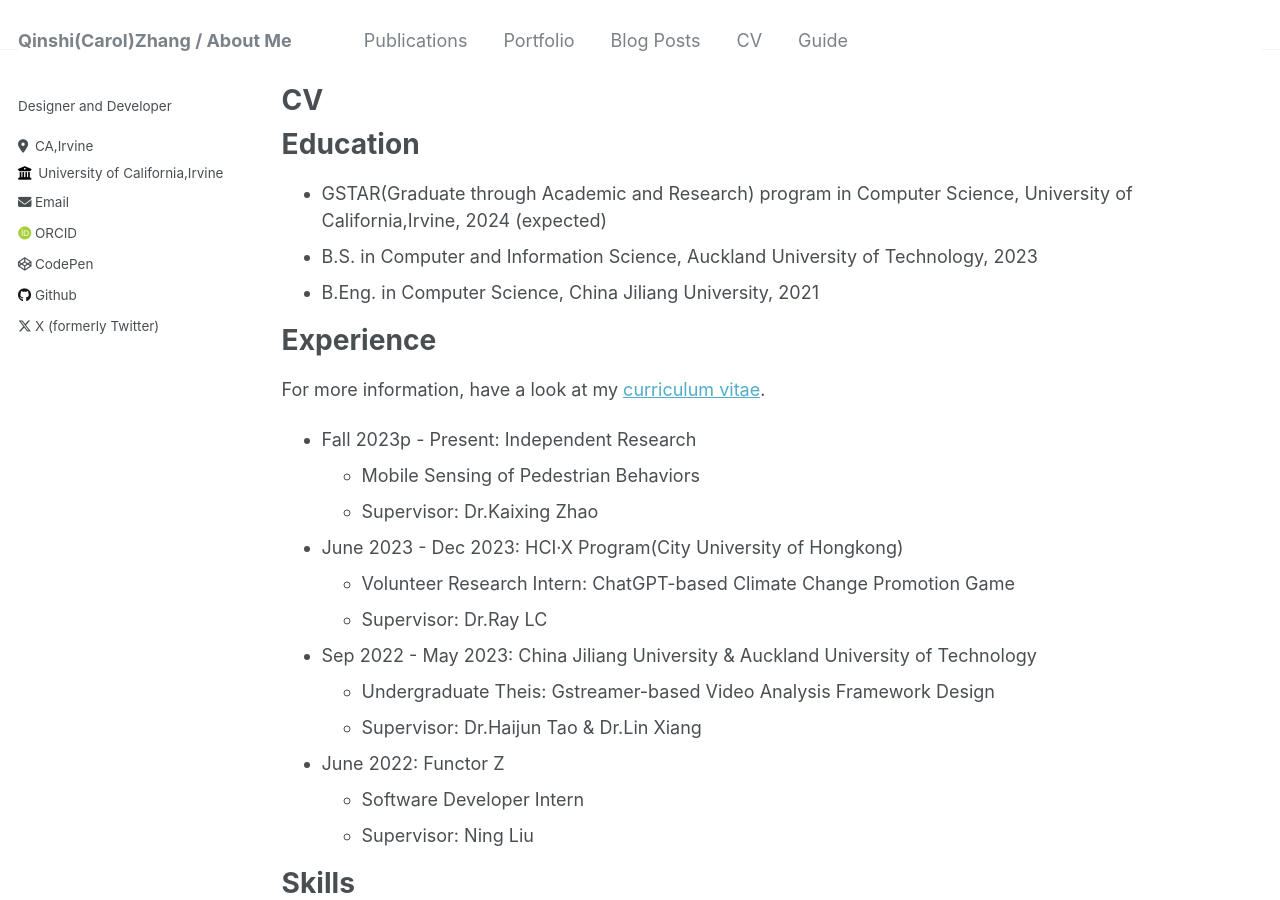
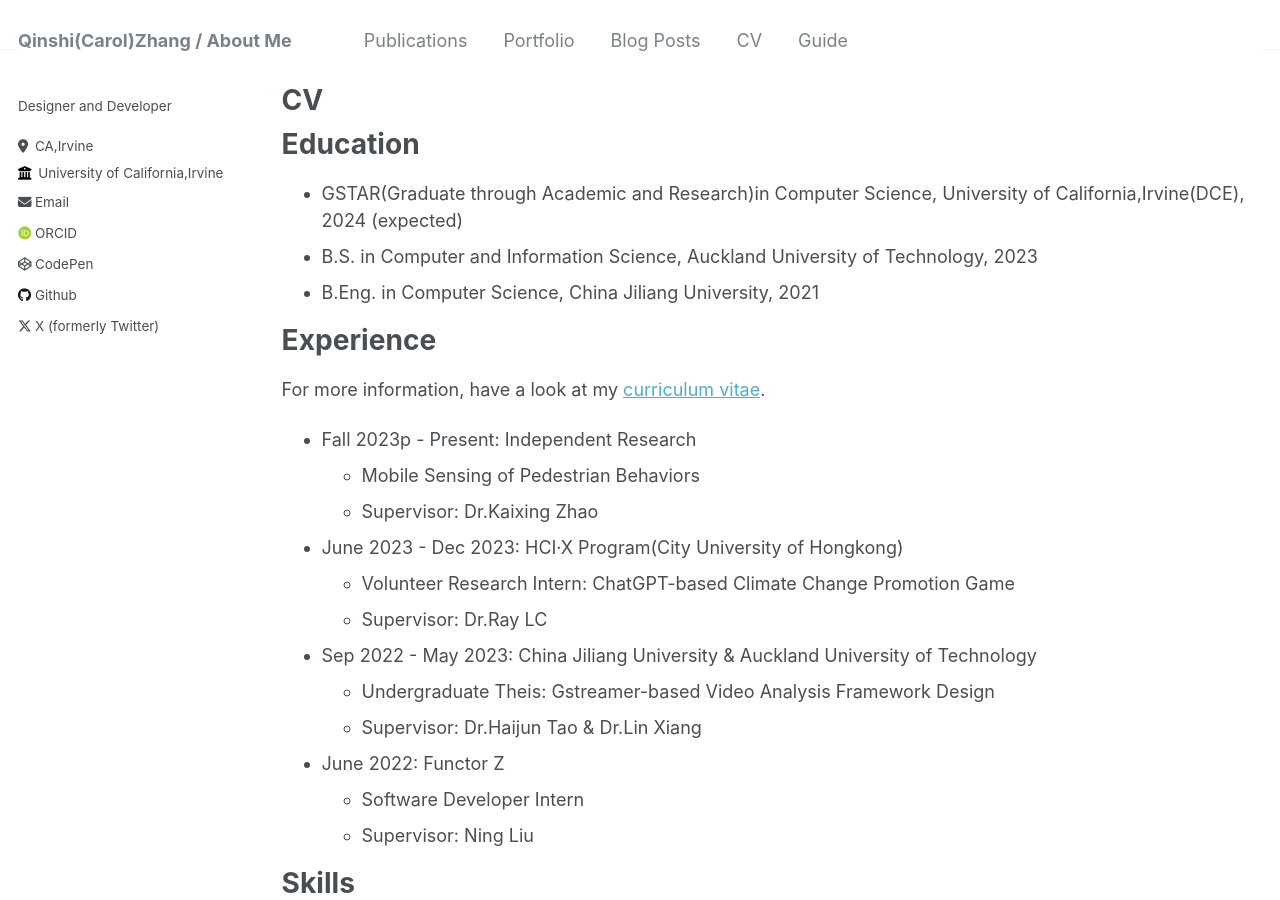
Before and after one commit to Carolzhangzz/AcademicWeb, a Jekyll site: the page built from _pages/cv.md, in a window 1280 px wide and 900 px high. Built offline with Jekyll 4.4.1, drawn with Linux system fonts in a browser that asks for light colours; some web fonts are replaced.

Commit message:
Update cv.md

```diff
--- a/_pages/cv.md
+++ b/_pages/cv.md
@@ -11,7 +11,7 @@ redirect_from:
 
 Education
 ======
-* GSTAR(Graduate through Academic and Research) program in Computer Science, University of California,Irvine, 2024 (expected)
+* GSTAR(Graduate through Academic and Research)in Computer Science, University of California,Irvine(DCE), 2024 (expected)
 * B.S. in Computer and Information Science, Auckland University of Technology, 2023
 * B.Eng. in Computer Science, China Jiliang University, 2021
 
```
